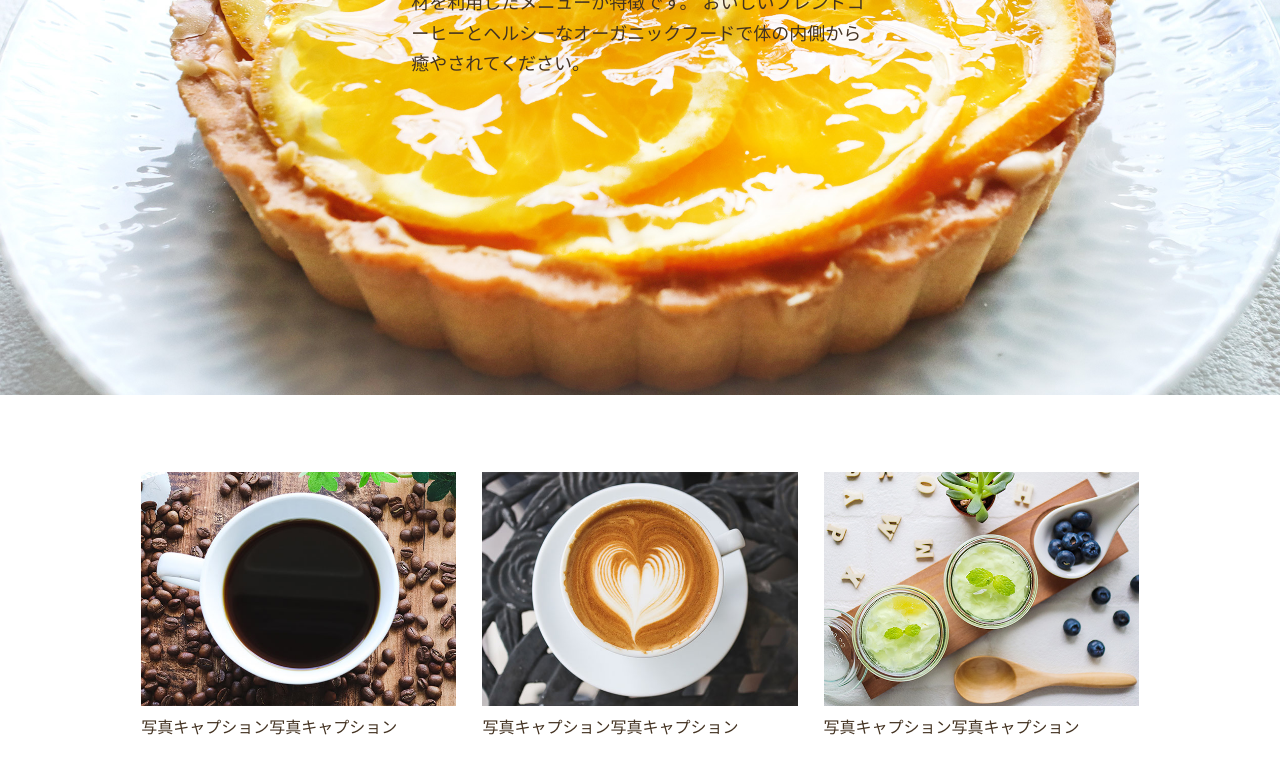
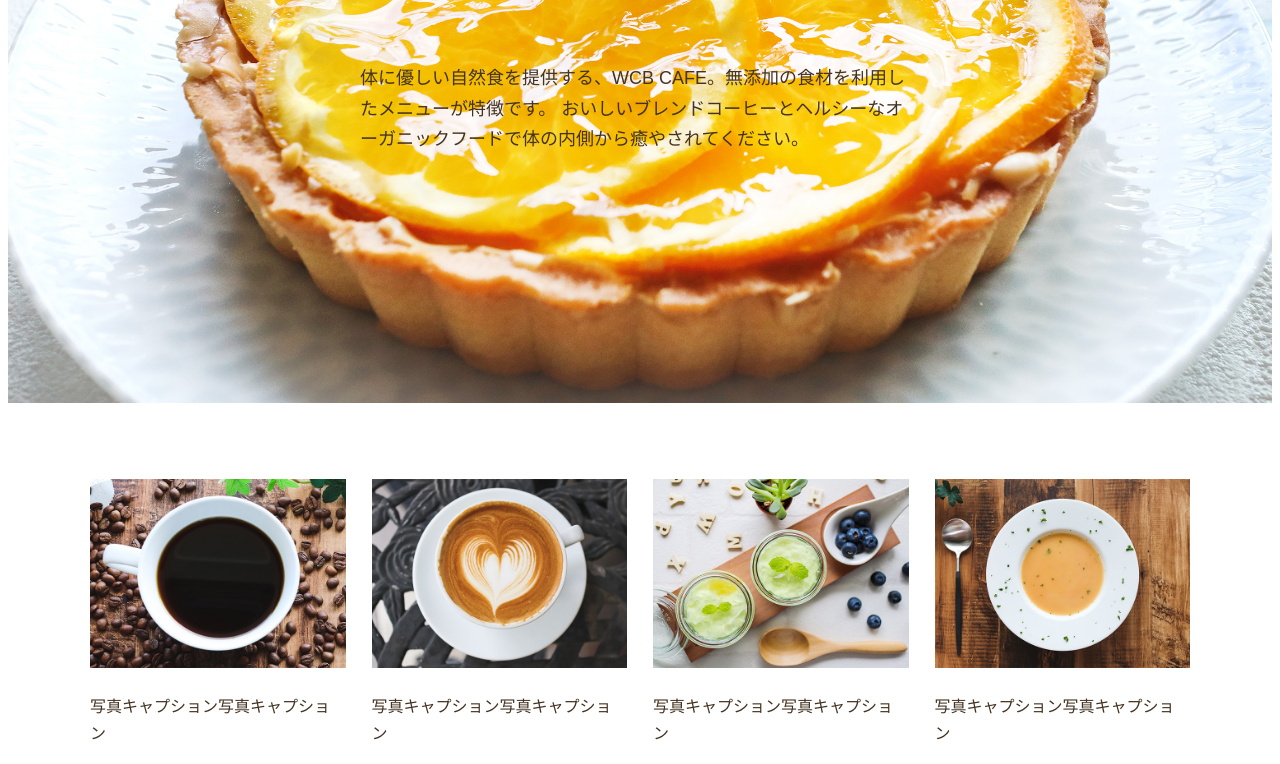
Before and after one commit to masaki1117/-, a plain HTML site: page menu.html in a window 1280 px wide. Shown: the part 405-1169 px from the top of the page. Drawn offline with Linux system fonts and the light colour scheme; some packages are replaced by stand-ins of ours; files that its build step writes are made by us from their sources.

Commit message:
Update menu.html

```diff
--- a/menu.html
+++ b/menu.html
@@ -8,7 +8,7 @@
         <meta name="viewport" content="width=device-width, initial-scale=1">
 
     <!-- CSS -->
-        <link rel="stylesheet" href="https://unpkg.com/ress/dist/ress.min.css">
+        <link rel="stylesheet" type="text/css" href="style.css">
         <link href="https://fonts.googleapis.com/css?family=Philosopher" rel="stylesheet">
         <link href="css/style.css" rel="stylesheet">
     </head>
```
